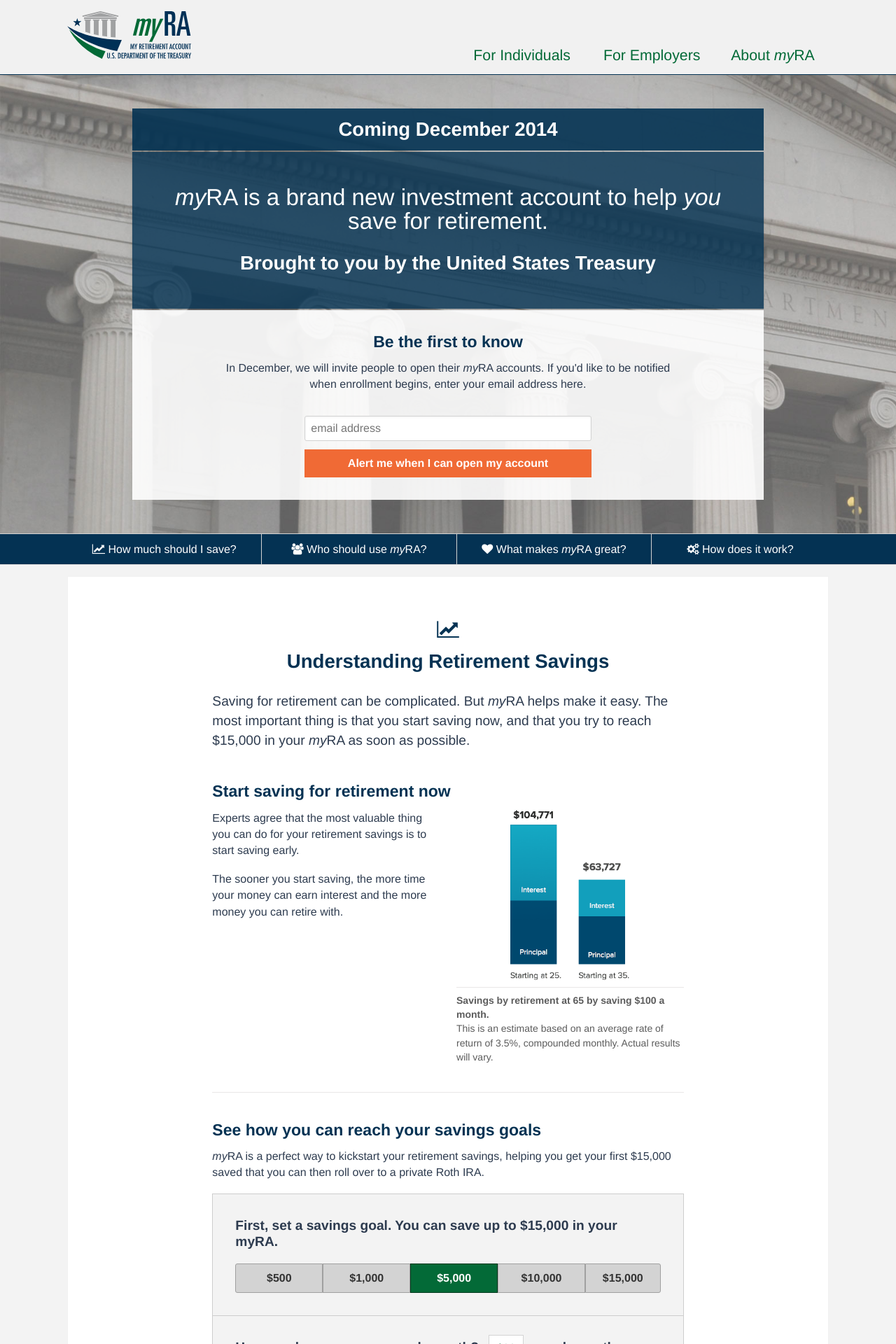
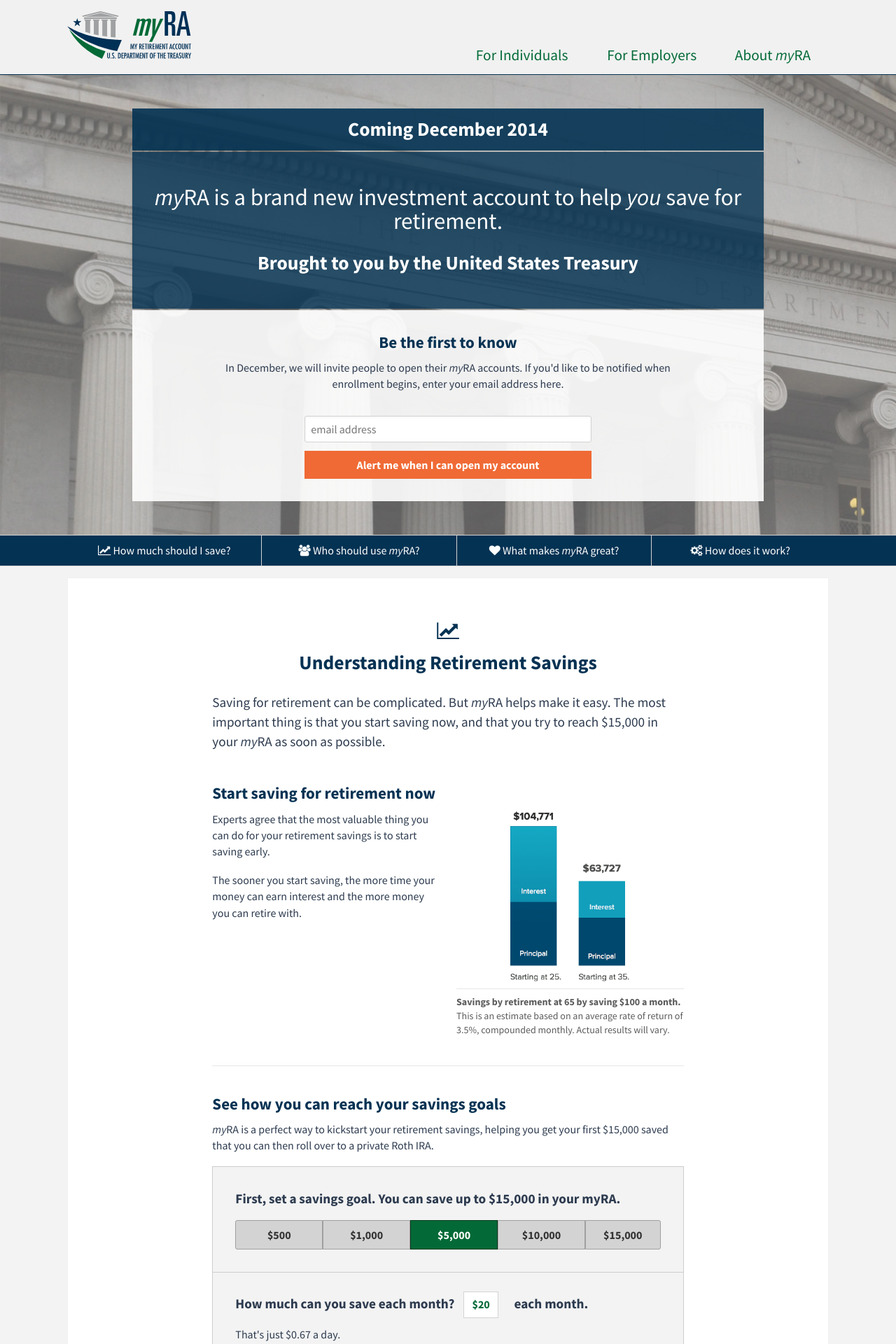
Before and after one commit to 18F/myra, a Jekyll site: the page built from individuals/index.html, in a window 1280 px wide. Shown: the top 1920 px of the page at 70% size. Built offline with Jekyll 4.4.1, drawn with Linux system fonts in a browser that asks for light colours; nearby versions of some CDN libraries.

Commit message:
Source sans switch

```diff
--- a/_includes/head.html
+++ b/_includes/head.html
@@ -17,14 +17,17 @@
     <!-- FontAwesome -->
     <link href="//maxcdn.bootstrapcdn.com/font-awesome/4.2.0/css/font-awesome.min.css" rel="stylesheet">
 
+    <!-- Source Sans Pro -->
+    <link href='http://fonts.googleapis.com/css?family=Source+Sans+Pro:300,400,600,700,400italic,600italic,700italic' rel='stylesheet' type='text/css'>
+
     <!-- Mailchimp -->
     <!-- <link href="//cdn-images.mailchimp.com/embedcode/classic-081711.css" rel="stylesheet" type="text/css"> -->
+    <!--  Typekit: <script type="text/javascript" src="//use.typekit.net/ssa5dyz.js"></script>
+          <script type="text/javascript">try{Typekit.load();}catch(e){}</script> -->
 
     <!-- Scripts -->
     <script src="//ajax.googleapis.com/ajax/libs/jquery/2.1.1/jquery.min.js"></script>
     <script src="//cdnjs.cloudflare.com/ajax/libs/respond.js/1.4.2/respond.min.js"></script>
-    <script type="text/javascript" src="//use.typekit.net/ssa5dyz.js"></script>
-    <script type="text/javascript">try{Typekit.load();}catch(e){}</script>
     <script type="text/javascript" src="{{ site.baseurl }}/static/js/html5shiv.min.js"></script>
     <script type="text/javascript" src="{{ site.baseurl }}/static/js/jquery.bxslider.min.js"></script>
     <script type="text/javascript" src="{{ site.baseurl }}/static/js/jquery.nouislider.min.js"></script>
--- a/static/_sass/base/_variables.scss
+++ b/static/_sass/base/_variables.scss
@@ -1,6 +1,7 @@
 // Typography
 $pn: 'proxima-nova';
-$sans-serif: $pn, 'helvetica', 'arial', sans-serif;
+$source-sans: 'source sans pro';
+$sans-serif: $source-sans, 'helvetica', 'arial', sans-serif;
 $serif: 'georgia', serif;
 $base-font-family: $sans-serif;
 $header-font-family: $base-font-family;
```
